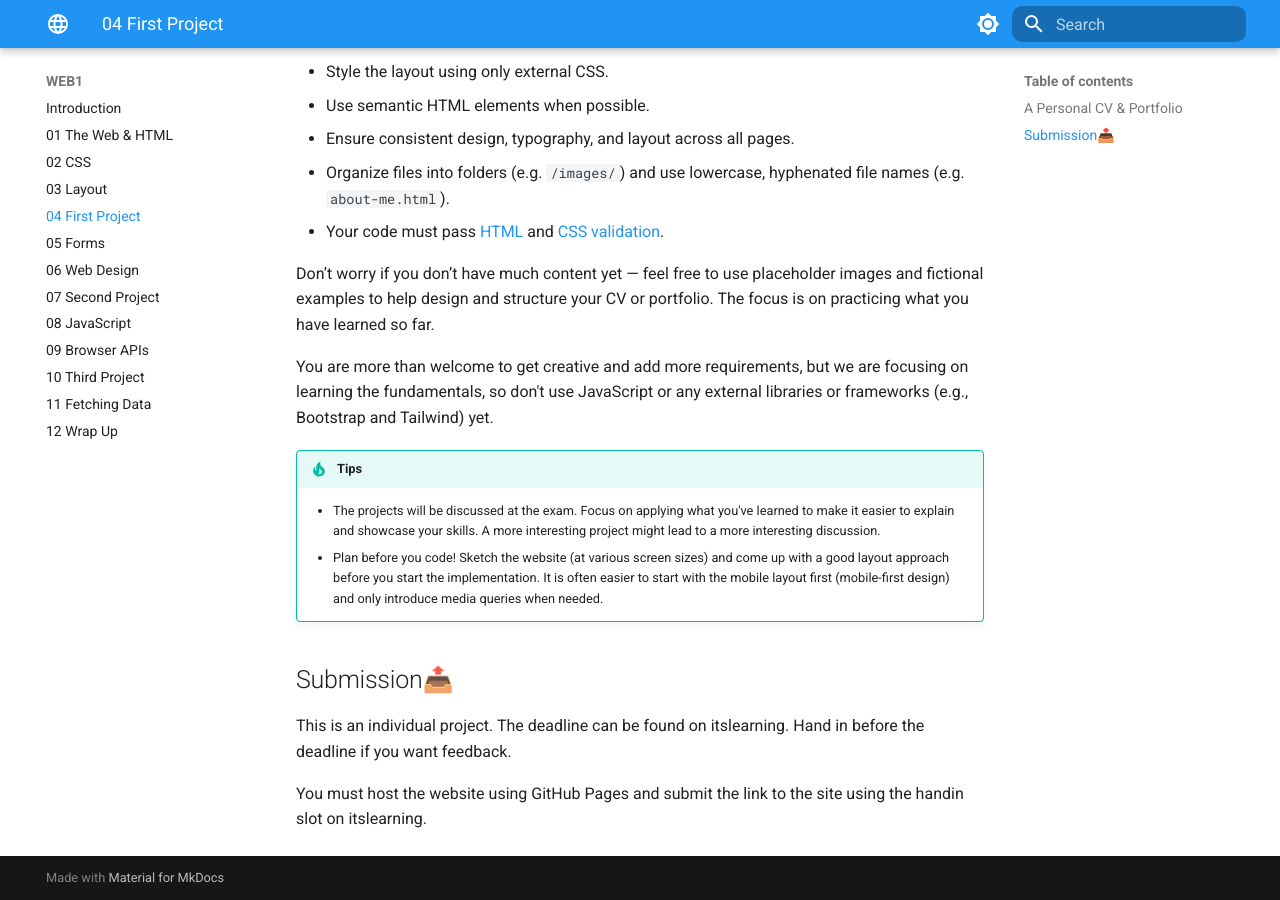
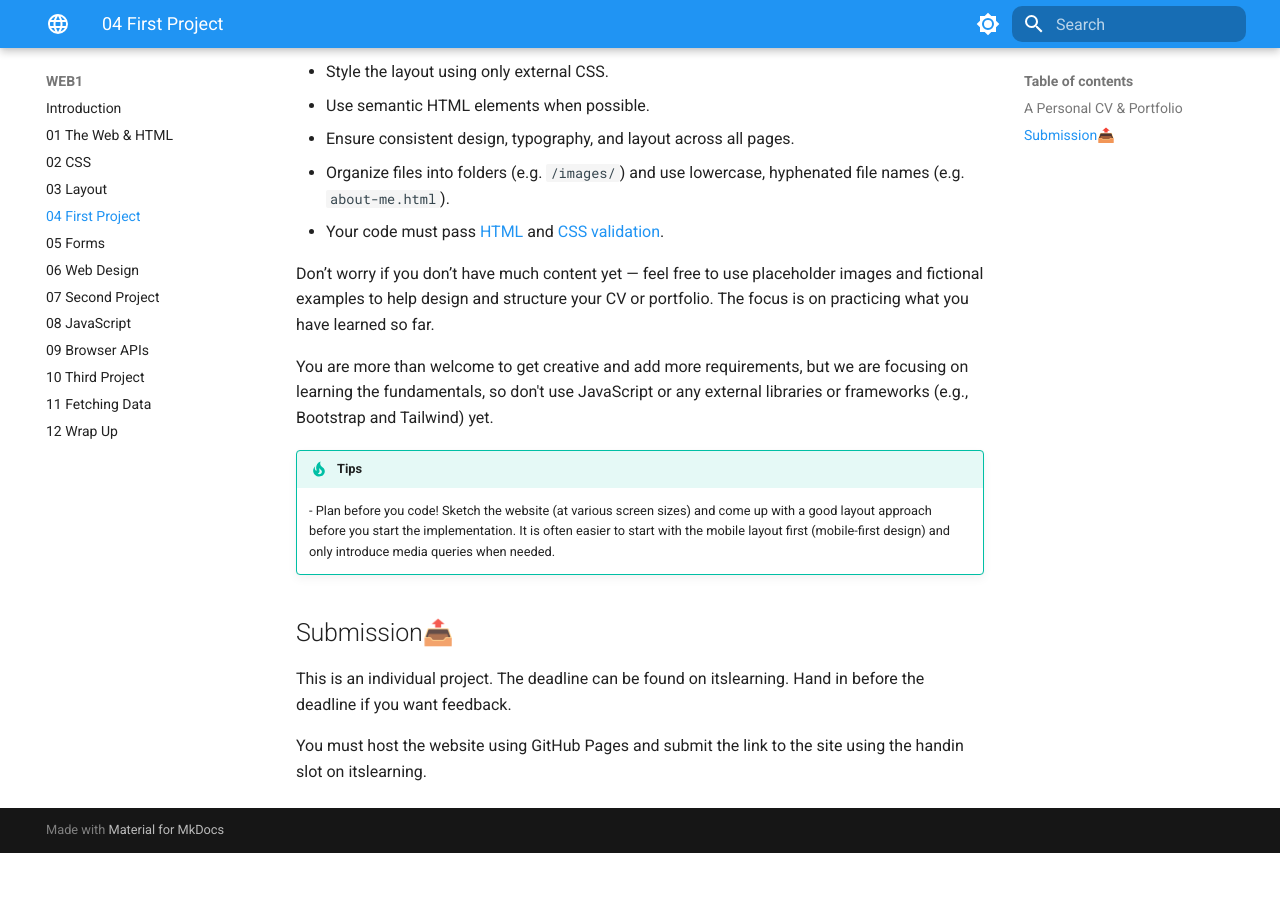
Before and after one commit to KasperKnop/WEB1, an MkDocs documentation site: the page built from docs/04-first-project.md, in a window 1280 px wide and 900 px high, scrolled down 754 px. Built offline with MkDocs 1.6.1 and Material for MkDocs 9.7.7, drawn with Linux system fonts in a browser that asks for light colours; emoji names are drawn with the system emoji font; after the commit the page ends 1607 px from its top, so only the background shows below that.

Commit message:
exam format change

```diff
--- a/docs/04-first-project.md
+++ b/docs/04-first-project.md
@@ -26,7 +26,7 @@ Don’t worry if you don’t have much content yet — feel free to use placehol
 You are more than welcome to get creative and add more requirements, but we are focusing on learning the fundamentals, so don't use JavaScript or any external libraries or frameworks (e.g., Bootstrap and Tailwind) yet.
 
 !!! tip "Tips"
-    - The projects will be discussed at the exam. Focus on applying what you've learned to make it easier to explain and showcase your skills. A more interesting project might lead to a more interesting discussion.
+    <!-- - The projects will be discussed at the exam. Focus on applying what you've learned to make it easier to explain and showcase your skills. A more interesting project might lead to a more interesting discussion. -->
     - Plan before you code! Sketch the website (at various screen sizes) and come up with a good layout approach before you start the implementation. It is often easier to start with the mobile layout first (mobile-first design) and only introduce media queries when needed.
 
 ## Submission📤
```
Also changed, not shown: docs/07-second-project.md (+1 -1 lines), docs/10-third-project.md (+1 -1 lines).
